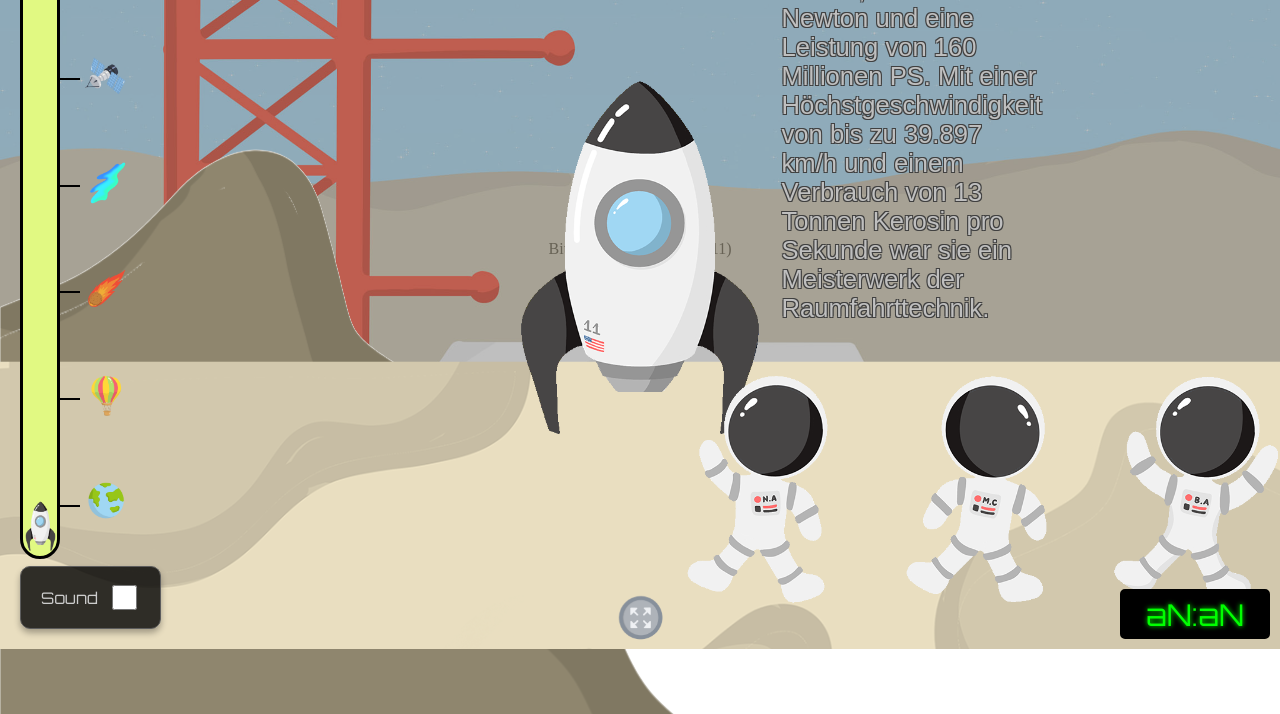
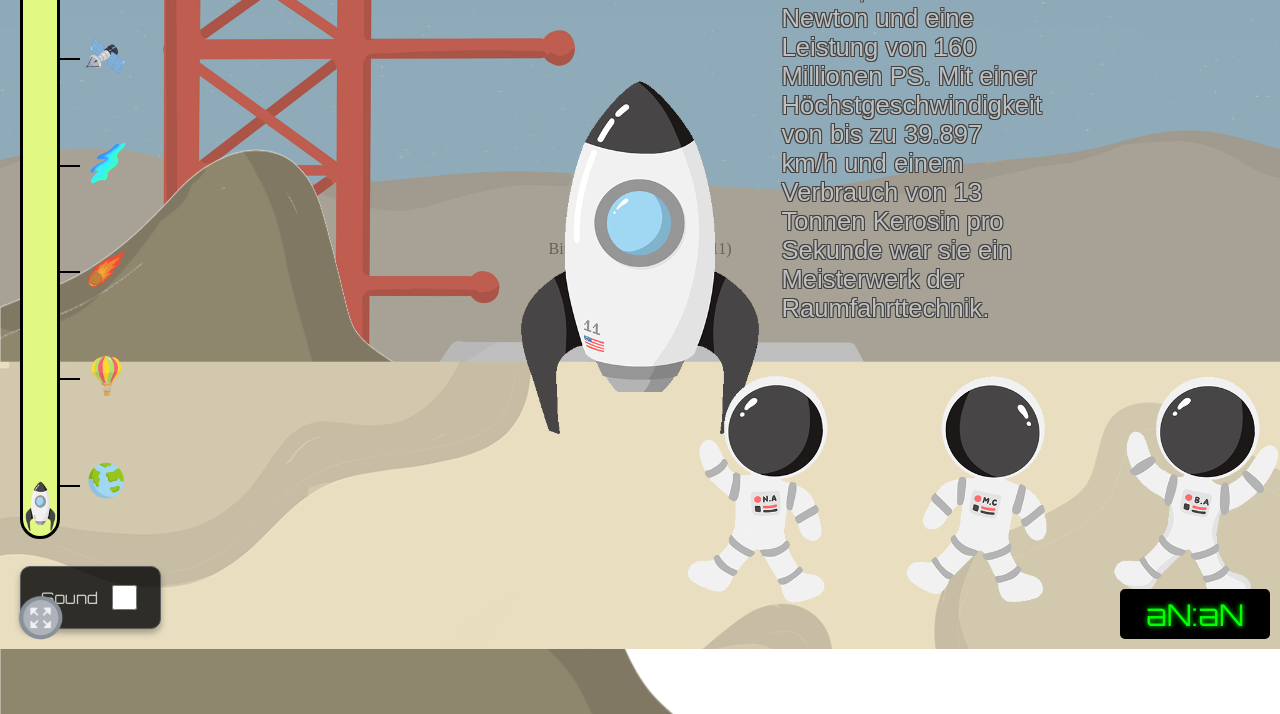
Before and after one commit to TobiasWiensgoll/ApolloParallax, a plain HTML site: page index.html in a window 1280 px wide. Shown: the part 151-865 px from the top of the page. Drawn offline with nearby package versions, Linux system fonts and the light colour scheme.

Commit message:
Revert "Ladebalken etwas nach unten verschoben und Vollbildbutton in die Mitte gesetzt"
This reverts commit 9e75275abe030b220029c47f6ea58e108115535b.

```diff
--- a/CSS/interaktiveElemente.css
+++ b/CSS/interaktiveElemente.css
@@ -3,7 +3,7 @@
     display: flex;
     align-items: center; /* Vertikal zentrieren */
     left: 20px; /* Positioniert das Rechteck an der linken Seite */
-    top: 70px;
+    top: 50px;
     z-index: 10000;
 }
 .loadContainer {
@@ -90,10 +90,11 @@
     width: 100vw;
     display: flex;
     align-items: flex-end;
-    justify-content: center;
+    justify-content: left;
 }
 .full-screenImage{
     margin-bottom: 5px;
+    margin-left: 15px;
     cursor: pointer;
 
 }
```
